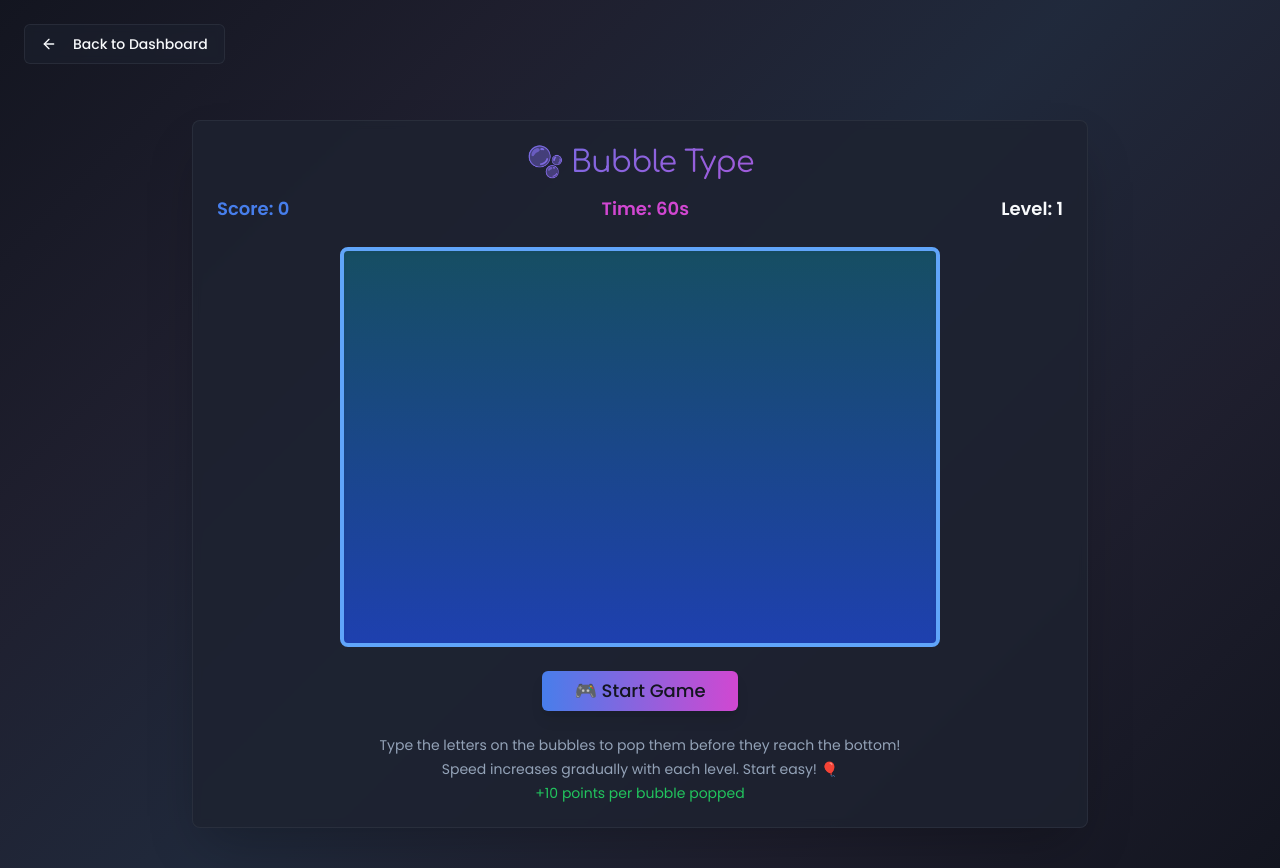
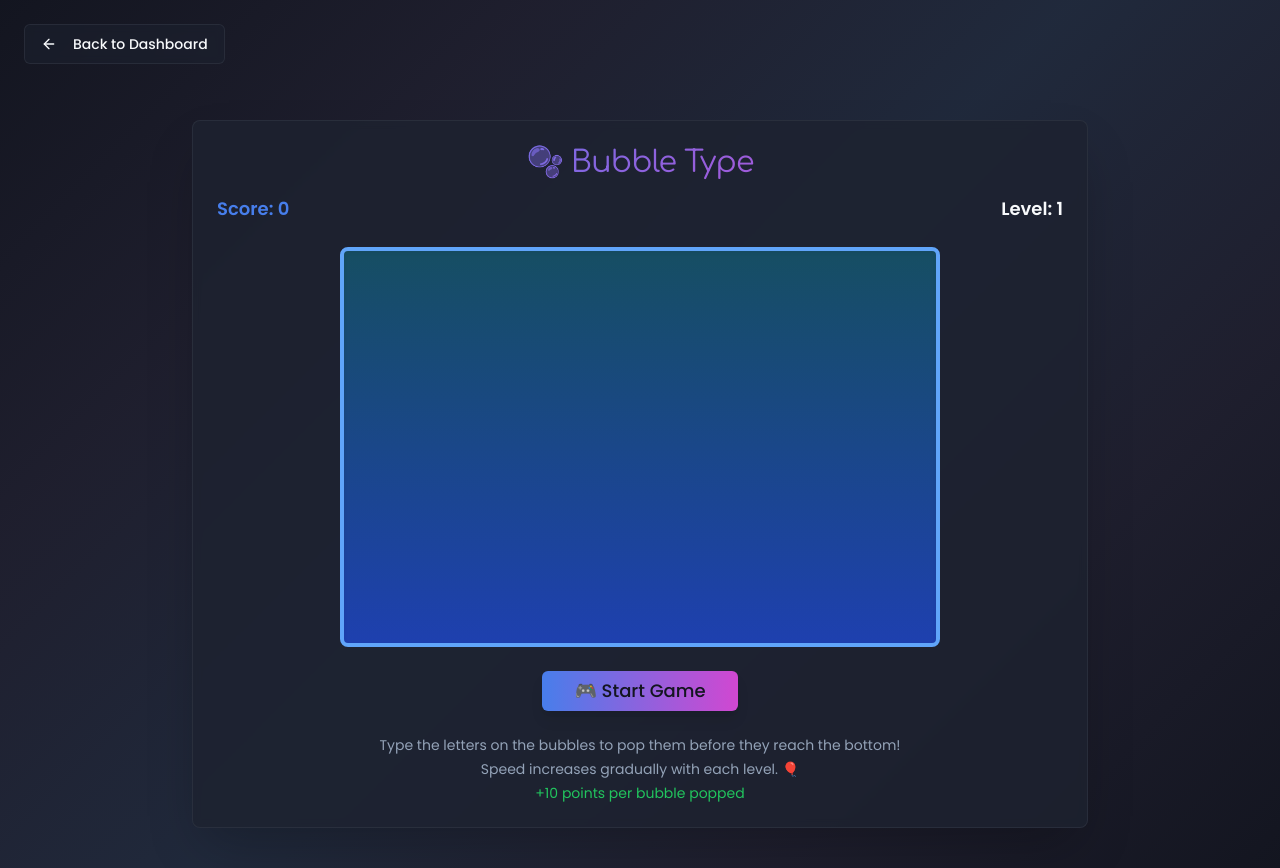
Before and after one commit to Aditi1318/playverse-ai, a React (Vite) app: page / in a window 1280 px wide. Both pictures are taken after a click on the element 1111 px from the left and 363 px from the top of the page. Built offline with nearby package versions, Linux system fonts and the light colour scheme.

Commit message:
fixed the speed of bubbles game

```diff
--- a/src/components/GameLauncher.jsx
+++ b/src/components/GameLauncher.jsx
@@ -40,7 +40,7 @@ export const GameLauncher = ({gameId, onBack}) => {
                 <Button
                     onClick={onBack}
                     variant="outline"
-                    className="mb-4 bg-card/50 backdrop-blur-sm border-border/50 hover:bg-card/80"
+                    className="mb-4 bg-card/50 backdrop-blur-sm border-border/50 text-foreground hover:bg-card/80 hover:text-foreground transition-colors"
                 >
                     <ArrowLeft className="w-4 h-4 mr-2" />
                     Back to Dashboard
--- a/src/components/games/Bubbles.jsx
+++ b/src/components/games/Bubbles.jsx
@@ -7,7 +7,6 @@ export const Bubbles = () => {
     const [isPlaying, setIsPlaying] = useState(false);
     const [gameOver, setGameOver] = useState(false);
     const [score, setScore] = useState(0);
-    const [timeLeft, setTimeLeft] = useState(60);
     const [bubbles, setBubbles] = useState([]);
     const [level, setLevel] = useState(1);
 
@@ -20,11 +19,11 @@ export const Bubbles = () => {
     const letters = "ABCDEFGHIJKLMNOPQRSTUVWXYZ";
     const colors = ["bg-red-400", "bg-blue-400", "bg-green-400", "bg-yellow-400", "bg-purple-400", "bg-pink-400"];
 
+    // Sound effects
     const playSound = (type) => {
         const ctx = new (window.AudioContext || window.webkitAudioContext)();
         const osc = ctx.createOscillator();
         const gain = ctx.createGain();
-
         osc.connect(gain);
         gain.connect(ctx.destination);
 
@@ -41,8 +40,9 @@ export const Bubbles = () => {
         }
     };
 
+    // Create bubble
     const createBubble = () => {
-        const speed = 0.3 + level * 0.07; // Slight increase each level
+        const speed = 0.25 + level * 0.05; // faster fall
         return {
             id: bubbleIdRef.current++,
             letter: letters[Math.floor(Math.random() * letters.length)],
@@ -57,23 +57,20 @@ export const Bubbles = () => {
         setIsPlaying(true);
         setGameOver(false);
         setScore(0);
-        setTimeLeft(60);
         setLevel(1);
         setBubbles([]);
         bubbleIdRef.current = 0;
     };
 
-    const endGame = (reason) => {
+    const endGame = () => {
         setIsPlaying(false);
         setGameOver(true);
         cancelAnimationFrame(gameLoopRef.current);
         playSound("gameOver");
 
-        const message = reason === "time" ? "Time's up!" : "Too many bubbles reached the bottom!";
-
         toast({
             title: "Game Over!",
-            description: `${message} Final Score: ${score}`,
+            description: `A bubble reached the bottom! Final Score: ${score}`,
             variant: "destructive",
         });
     };
@@ -102,15 +99,18 @@ export const Bubbles = () => {
     const gameLoop = useCallback(() => {
         setBubbles((prevBubbles) => {
             const updated = prevBubbles.map((b) => ({...b, y: b.y + b.speed}));
-            const filtered = updated.filter((b) => b.y < GAME_HEIGHT);
 
-            if (updated.length - filtered.length > 3) {
-                endGame("overflow");
+            // End game if any bubble touches the bottom
+            if (updated.some((b) => b.y + BUBBLE_SIZE >= GAME_HEIGHT)) {
+                endGame();
                 return prevBubbles;
             }
 
-            // Controlled bubble spawn rate
-            if (Math.random() < 0.01 + level * 0.0015) {
+            const filtered = updated.filter((b) => b.y < GAME_HEIGHT);
+
+            // Dynamic spawn rate
+            const baseSpawnRate = 0.008 + level * 0.001; // slightly higher spawn rate
+            if (Math.random() < baseSpawnRate) {
                 filtered.push(createBubble());
             }
 
@@ -128,26 +128,9 @@ export const Bubbles = () => {
     }, [isPlaying, gameOver, gameLoop]);
 
     useEffect(() => {
-        if (isPlaying && !gameOver) {
-            const timer = setInterval(() => {
-                setTimeLeft((t) => {
-                    if (t <= 1) {
-                        endGame("time");
-                        return 0;
-                    }
-                    return t - 1;
-                });
-            }, 1000);
-            return () => clearInterval(timer);
-        }
-    }, [isPlaying, gameOver]);
-
-    useEffect(() => {
         if (score > 0 && score % 100 === 0) {
             const newLevel = level + 1;
             setLevel(newLevel);
-
-            // Defer toast so it's outside of render
             setTimeout(() => {
                 toast({
                     title: "Level Up!",
@@ -171,7 +154,6 @@ export const Bubbles = () => {
                     </CardTitle>
                     <div className="flex justify-between items-center text-lg">
                         <p className="font-semibold text-primary">Score: {score}</p>
-                        <p className="font-semibold text-accent">Time: {timeLeft}s</p>
                         <p className="font-semibold text-secondary-foreground">Level: {level}</p>
                     </div>
                 </CardHeader>
@@ -220,7 +202,7 @@ export const Bubbles = () => {
 
                     <div className="text-center text-sm text-muted-foreground mt-6 space-y-1">
                         <p>Type the letters on the bubbles to pop them before they reach the bottom!</p>
-                        <p>Speed increases gradually with each level. Start easy! 🎈</p>
+                        <p>Speed increases gradually with each level. 🎈</p>
                         <p className="text-green-500">+10 points per bubble popped</p>
                     </div>
                 </CardContent>
```
